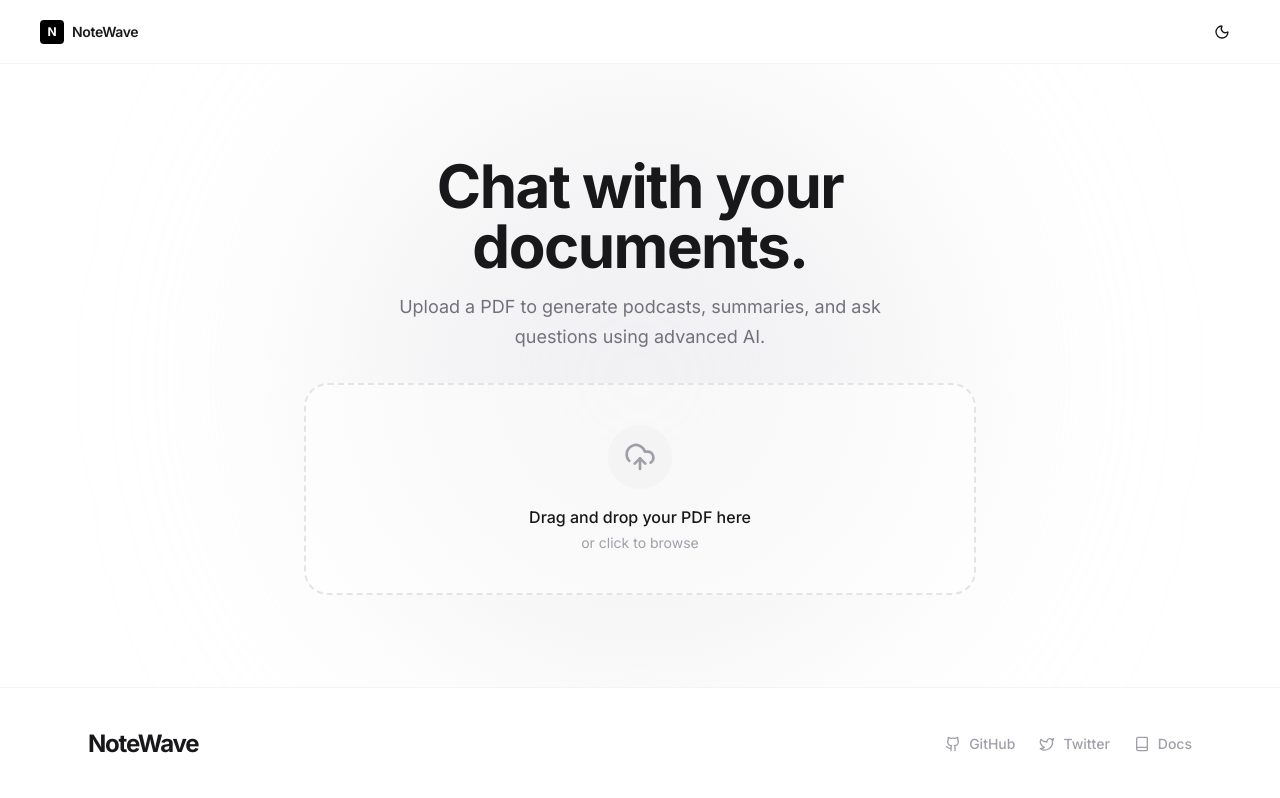
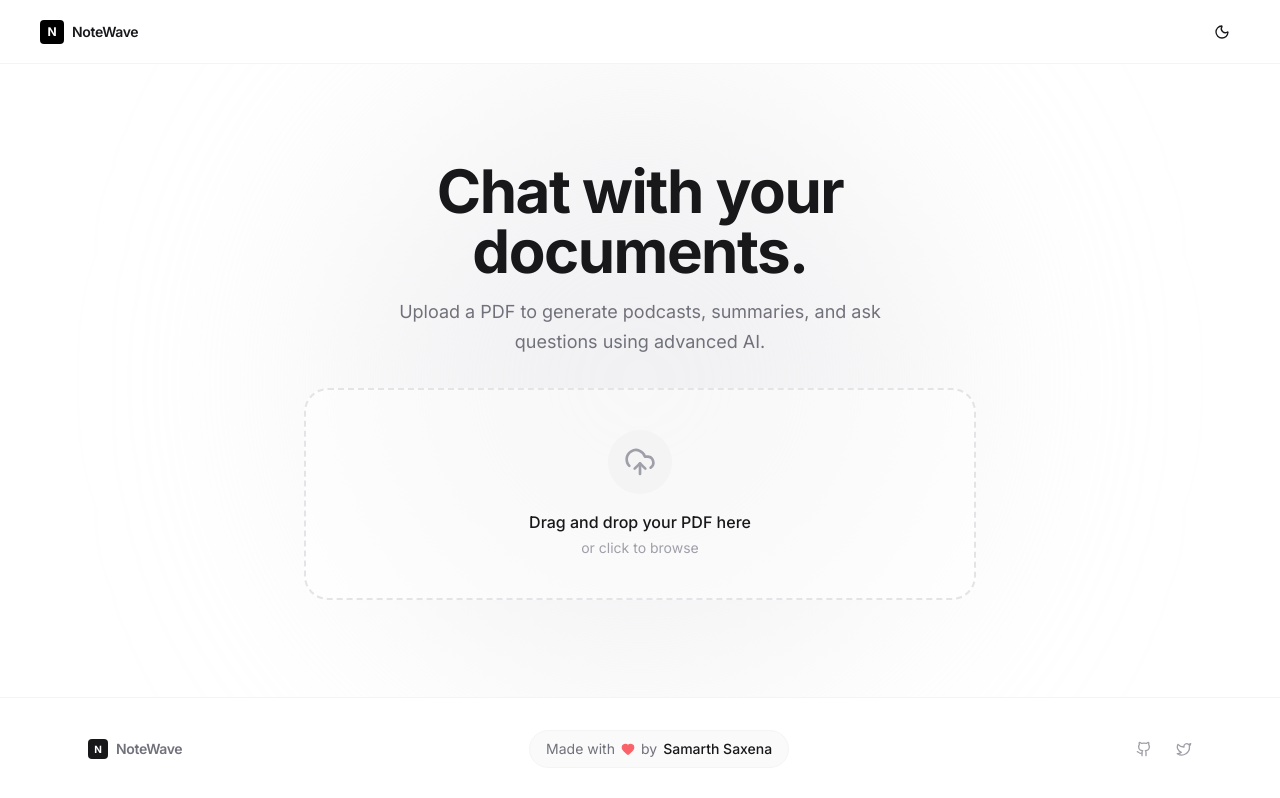
Before and after one commit to samarthsaxena2004/note-wave, a Next.js app: page / in a window 1280 px wide. Built offline with nearby package versions, Linux system fonts and the light colour scheme.

Commit message:
Final fixes done.

```diff
--- a/src/app/page.tsx
+++ b/src/app/page.tsx
@@ -7,7 +7,8 @@ import { useTheme } from "next-themes";
 import {
   FileText, Plus, Trash2, Moon, Sun,
   Play, Pause, RefreshCw, ArrowUp, Loader2,
-  Bot, User, Sparkles, Mic, Headphones, UploadCloud, Github, Twitter, Book
+  Bot, User, Sparkles, Mic, Headphones, UploadCloud,
+  Github, Twitter, Book, Heart
 } from "lucide-react";
 
 // UI Components
@@ -23,7 +24,7 @@ import { Card } from "@/components/ui/card";
 export default function Dashboard() {
   const { setTheme, theme } = useTheme();
 
-  // HYDRATION FIX: Wait until mounted to render theme icons
+  // HYDRATION FIX
   const [mounted, setMounted] = useState(false);
   useEffect(() => {
     setMounted(true);
@@ -254,7 +255,6 @@ export default function Dashboard() {
             <span className="font-semibold text-sm tracking-tight">NoteWave</span>
           </div>
           <Button variant="ghost" size="icon" onClick={() => setTheme(theme === "dark" ? "light" : "dark")}>
-            {/* HYDRATION FIX: Only show icon when mounted */}
             {mounted ? (theme === "dark" ? <Sun className="w-4 h-4" /> : <Moon className="w-4 h-4" />) : <span className="w-4 h-4" />}
           </Button>
         </header>
@@ -314,21 +314,36 @@ export default function Dashboard() {
         </main>
 
         {/* Footer */}
-        <footer className="py-10 border-t border-zinc-100 dark:border-zinc-800 relative z-10">
+        <footer className="py-8 border-t border-zinc-100 dark:border-zinc-800 relative z-10 bg-white/80 dark:bg-black/80 backdrop-blur-sm">
           <div className="max-w-6xl mx-auto px-6 flex flex-col md:flex-row items-center justify-between gap-6">
-            <div className="group relative cursor-default">
-              <div className="absolute -inset-2 bg-gradient-to-r from-blue-500 to-purple-500 rounded-lg opacity-0 group-hover:opacity-20 blur-lg transition duration-500" />
-              <h2 className="text-2xl font-bold tracking-tighter relative z-10">NoteWave</h2>
+
+            {/* Left: Brand */}
+            <div className="flex items-center gap-2">
+              <div className="h-5 w-5 rounded bg-zinc-900 dark:bg-zinc-100 flex items-center justify-center text-white dark:text-black font-bold text-[10px]">N</div>
+              <span className="font-semibold text-sm tracking-tight text-zinc-500 dark:text-zinc-400">NoteWave</span>
             </div>
+
+            {/* Center: Made With Love */}
+            <div className="flex items-center gap-1.5 text-sm text-zinc-500 dark:text-zinc-400 bg-zinc-50 dark:bg-zinc-900/50 px-4 py-2 rounded-full border border-zinc-100 dark:border-zinc-800">
+              <span>Made with</span>
+              <Heart className="w-3.5 h-3.5 text-red-500 fill-current animate-pulse" />
+              <span>by</span>
+              <a
+                href="https://enflect.tech/"
+                target="_blank"
+                className="font-medium text-zinc-900 dark:text-zinc-100 hover:underline decoration-zinc-400 underline-offset-2 transition-all"
+              >
+                Samarth Saxena
+              </a>
+            </div>
+
+            {/* Right: Socials */}
             <div className="flex items-center gap-6">
-              <a href="https://github.com" target="_blank" className="text-zinc-400 hover:text-zinc-900 dark:hover:text-white transition-colors flex items-center gap-2 text-sm font-medium">
-                <Github className="w-4 h-4" /> GitHub
+              <a href="https://github.com/samarthsaxena2004" target="_blank" className="text-zinc-400 hover:text-zinc-900 dark:hover:text-white transition-colors flex items-center gap-2 text-sm">
+                <Github className="w-4 h-4" />
               </a>
-              <a href="#" className="text-zinc-400 hover:text-zinc-900 dark:hover:text-white transition-colors flex items-center gap-2 text-sm font-medium">
-                <Twitter className="w-4 h-4" /> Twitter
-              </a>
-              <a href="#" className="text-zinc-400 hover:text-zinc-900 dark:hover:text-white transition-colors flex items-center gap-2 text-sm font-medium">
-                <Book className="w-4 h-4" /> Docs
+              <a href="https://x.com/enflect_" target="_blank" className="text-zinc-400 hover:text-zinc-900 dark:hover:text-white transition-colors flex items-center gap-2 text-sm">
+                <Twitter className="w-4 h-4" />
               </a>
             </div>
           </div>
```
